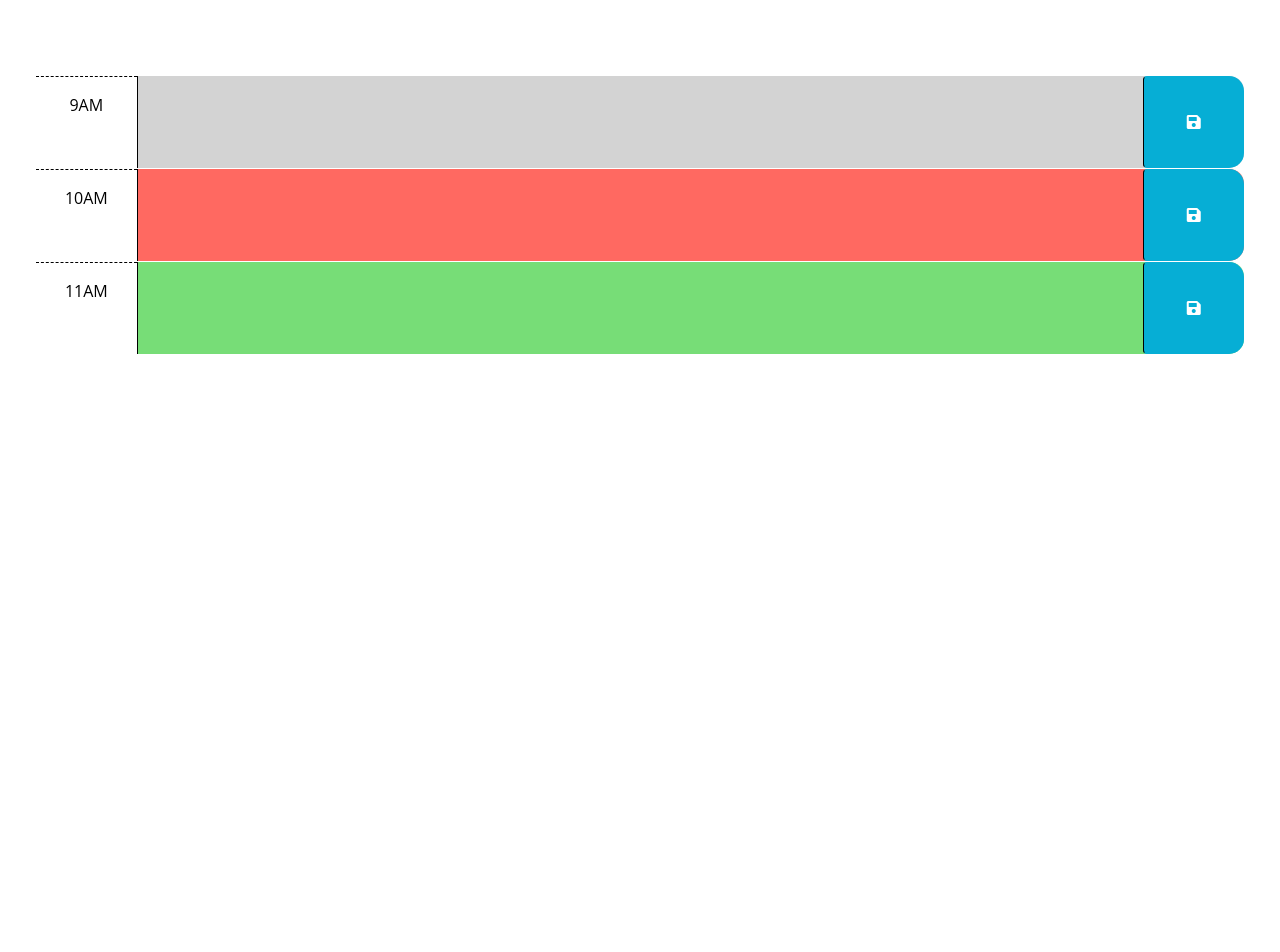
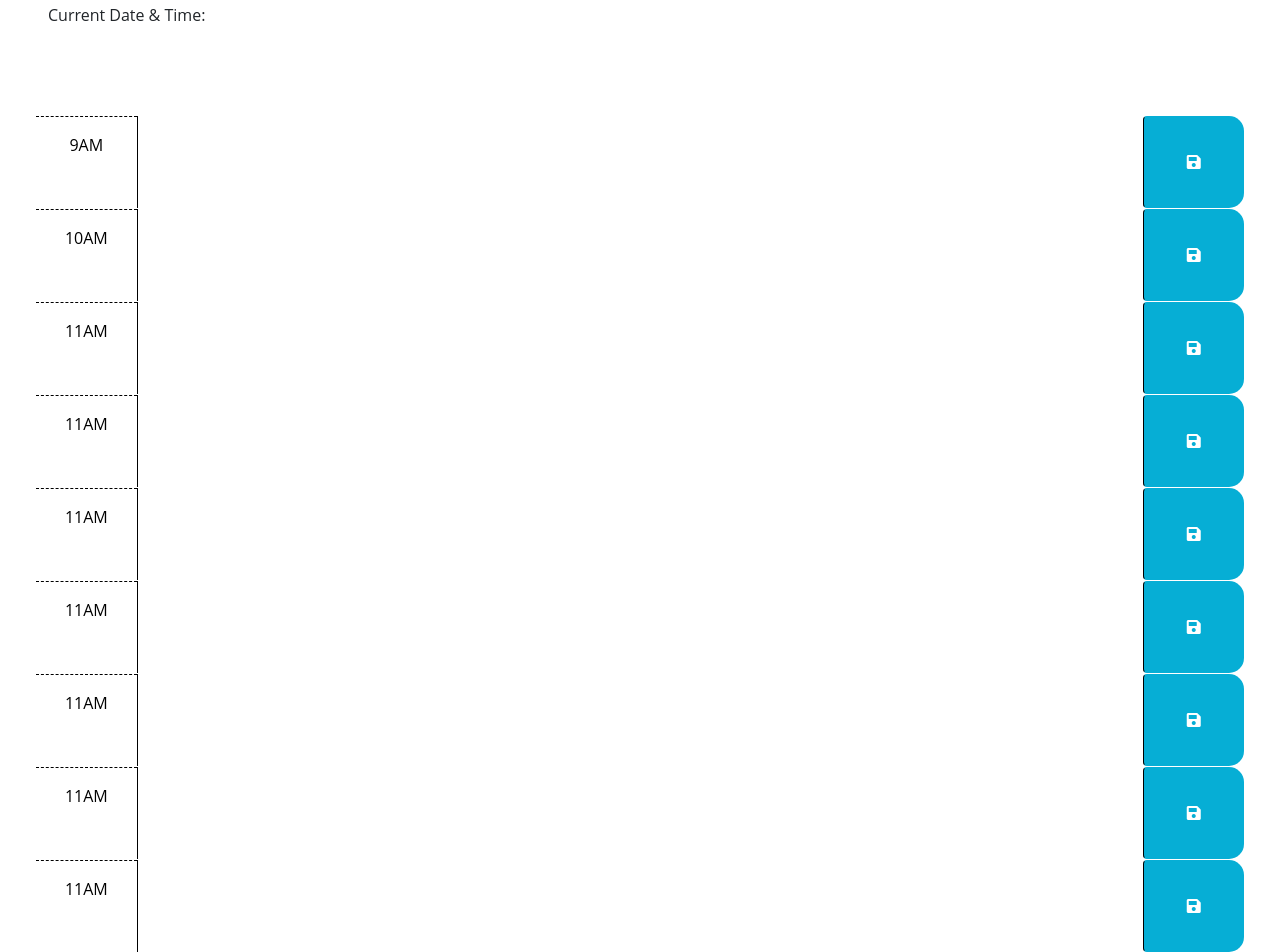
Before and after one commit to AthenaBW/sturdy-tribble, a plain HTML site: page Develop/index.html in a window 1280 px wide. Shown: the part 176-1128 px from the top of the page. Before the commit the page ends 800 px from the top, so only its background shows below. Drawn offline with nearby package versions, Linux system fonts and the light colour scheme.

Commit message:
Comments added to Index File for Time Slot addtions

```diff
--- a/Develop/index.html
+++ b/Develop/index.html
@@ -29,6 +29,8 @@
       <h1 class="display-3">Work Day Scheduler</h1>
       <p class="lead">A simple calendar app for scheduling your work day</p>
       <p id="currentDay" class="lead"></p>
+      <!-- Current Date And Time -->
+      <p> Current Date & Time:</p>
     </header>
     <div class="container-fluid px-5">
       <!-- Use class for "past", "present", and "future" to apply styles to the
@@ -42,7 +44,8 @@
         -->
 
       <!-- Example of a past time block. The "past" class adds a gray background color. -->
-      <div id="hour-9" class="row time-block past">
+      <!-- 9am Time Slot -->
+      <div id="hour-9" class="row time-block ">
         <div class="col-2 col-md-1 hour text-center py-3">9AM</div>
         <textarea class="col-8 col-md-10 description" rows="3"> </textarea>
         <button class="btn saveBtn col-2 col-md-1" aria-label="save">
@@ -51,7 +54,8 @@
       </div>
 
       <!-- Example of a present time block. The "present" class adds a red background color. -->
-      <div id="hour-10" class="row time-block present">
+      <!-- 10am Time Slot  -->
+      <div id="hour-10" class="row time-block ">
         <div class="col-2 col-md-1 hour text-center py-3">10AM</div>
         <textarea class="col-8 col-md-10 description" rows="3"> </textarea>
         <button class="btn saveBtn col-2 col-md-1" aria-label="save">
@@ -60,7 +64,56 @@
       </div>
 
       <!-- Example of a future time block. The "future" class adds a green background color. -->
-      <div id="hour-11" class="row time-block future">
+      <!-- 11am Time Slot -->
+      <div id="hour-11" class="row time-block ">
+        <div class="col-2 col-md-1 hour text-center py-3">11AM</div>
+        <textarea class="col-8 col-md-10 description" rows="3"> </textarea>
+        <button class="btn saveBtn col-2 col-md-1" aria-label="save">
+          <i class="fas fa-save" aria-hidden="true"></i>
+        </button>
+      </div>
+      <!-- 12pm Time Slot -->
+      <div id="hour-12" class="row time-block ">
+        <div class="col-2 col-md-1 hour text-center py-3">11AM</div>
+        <textarea class="col-8 col-md-10 description" rows="3"> </textarea>
+        <button class="btn saveBtn col-2 col-md-1" aria-label="save">
+          <i class="fas fa-save" aria-hidden="true"></i>
+        </button>
+      </div>
+      <!-- 1pm Time Slot -->
+      <div id="hour-13" class="row time-block ">
+        <div class="col-2 col-md-1 hour text-center py-3">11AM</div>
+        <textarea class="col-8 col-md-10 description" rows="3"> </textarea>
+        <button class="btn saveBtn col-2 col-md-1" aria-label="save">
+          <i class="fas fa-save" aria-hidden="true"></i>
+        </button>
+      </div>
+      <!-- 2pm Time Slot -->
+      <div id="hour-14" class="row time-block">
+        <div class="col-2 col-md-1 hour text-center py-3">11AM</div>
+        <textarea class="col-8 col-md-10 description" rows="3"> </textarea>
+        <button class="btn saveBtn col-2 col-md-1" aria-label="save">
+          <i class="fas fa-save" aria-hidden="true"></i>
+        </button>
+      </div>
+      <!-- 3pm Time Slot -->
+      <div id="hour-15" class="row time-block ">
+        <div class="col-2 col-md-1 hour text-center py-3">11AM</div>
+        <textarea class="col-8 col-md-10 description" rows="3"> </textarea>
+        <button class="btn saveBtn col-2 col-md-1" aria-label="save">
+          <i class="fas fa-save" aria-hidden="true"></i>
+        </button>
+      </div>
+      <!-- 4pm Time Slot -->
+      <div id="hour-16" class="row time-block ">
+        <div class="col-2 col-md-1 hour text-center py-3">11AM</div>
+        <textarea class="col-8 col-md-10 description" rows="3"> </textarea>
+        <button class="btn saveBtn col-2 col-md-1" aria-label="save">
+          <i class="fas fa-save" aria-hidden="true"></i>
+        </button>
+      </div>
+      <!-- 5pm Time Slot -->
+      <div id="hour-17" class="row time-block">
         <div class="col-2 col-md-1 hour text-center py-3">11AM</div>
         <textarea class="col-8 col-md-10 description" rows="3"> </textarea>
         <button class="btn saveBtn col-2 col-md-1" aria-label="save">
```
